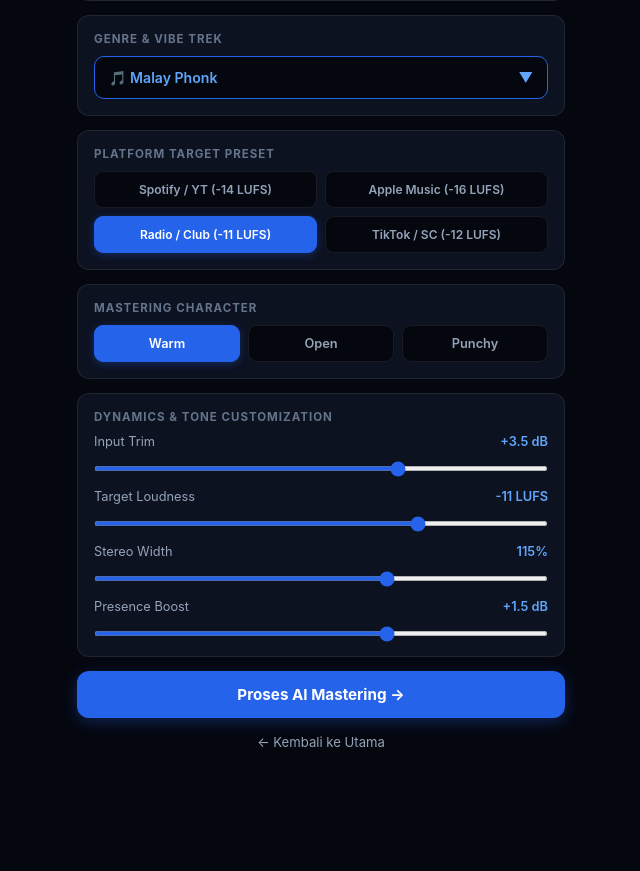
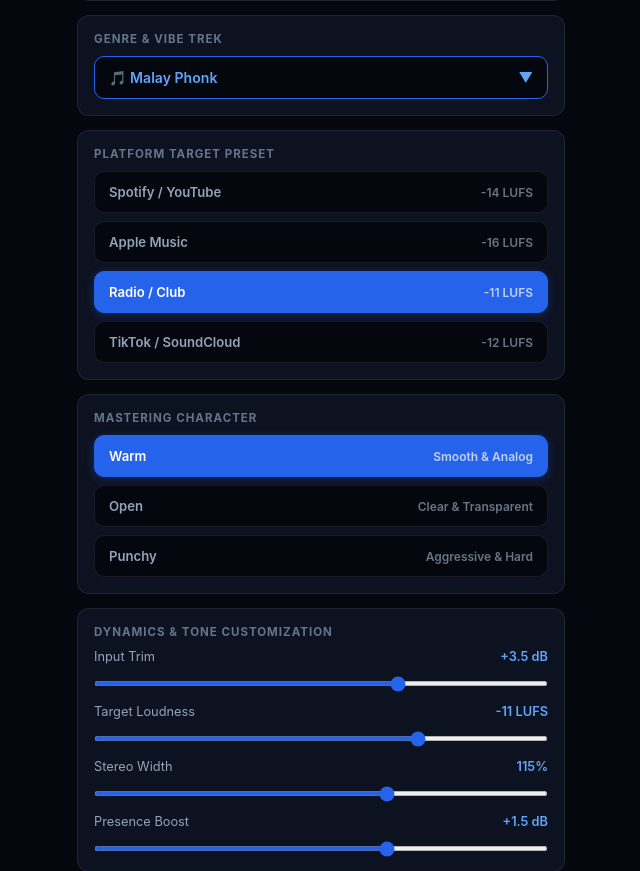
Before and after one commit to semulabangkit1985-ctrl/bp-ai-music-studio, a Flask app: page / in a window 1280 px wide, after a click on "Mula Mastering Sekarang →". Shown: the part 386-1257 px from the top of the page, without its empty margins (319-959 px from the left). Before the commit the page ends 1133 px from the top, so only its background shows below. Run offline with Flask 3, Linux system fonts and the light colour scheme.

Commit message:
Update index.html

```diff
--- a/templates/index.html
+++ b/templates/index.html
@@ -233,56 +233,35 @@
             background: rgba(37, 99, 235, 0.12);
         }
 
-        .preset-grid {
-            display: grid;
-            grid-template-columns: 1fr 1fr;
+        /* STACKED OPTIONS (DI PISAHKAN SATU PERSATU KE BAWAH) */
+        .option-stack {
+            display: flex;
+            flex-direction: column;
             gap: 8px;
         }
 
-        .preset-btn {
+        .option-btn {
             background: var(--bg-main);
             border: 1px solid var(--border-color);
             color: var(--text-sub);
-            padding: 10px 8px;
-            border-radius: 9px;
-            font-size: 0.75rem;
+            padding: 12px 14px;
+            border-radius: 10px;
+            font-size: 0.82rem;
             font-weight: 600;
             cursor: pointer;
-            text-align: center;
+            text-align: left;
             transition: all 0.2s;
+            width: 100%;
+            display: flex;
+            justify-content: space-between;
+            align-items: center;
         }
 
-        .preset-btn.active {
+        .option-btn.active {
             background: var(--accent);
             color: white;
             border-color: var(--accent);
-            box-shadow: 0 2px 8px var(--accent-glow);
-        }
-
-        .style-grid {
-            display: grid;
-            grid-template-columns: 1fr 1fr 1fr;
-            gap: 8px;
-        }
-
-        .style-btn {
-            background: var(--bg-main);
-            border: 1px solid var(--border-color);
-            color: var(--text-sub);
-            padding: 10px;
-            border-radius: 9px;
-            font-size: 0.8rem;
-            font-weight: 600;
-            cursor: pointer;
-            text-align: center;
-            transition: all 0.2s;
-        }
-
-        .style-btn.active {
-            background: var(--accent);
-            color: white;
-            border-color: var(--accent);
-            box-shadow: 0 2px 8px var(--accent-glow);
+            box-shadow: 0 2px 10px var(--accent-glow);
         }
 
         .slider-group {
@@ -448,20 +427,20 @@
 
             <div class="card">
                 <div class="card-title">Platform Target Preset</div>
-                <div class="preset-grid">
-                    <div class="preset-btn" onclick="selectOption(this, '.preset-grid')">Spotify / YT (-14 LUFS)</div>
-                    <div class="preset-btn" onclick="selectOption(this, '.preset-grid')">Apple Music (-16 LUFS)</div>
-                    <div class="preset-btn active" onclick="selectOption(this, '.preset-grid')">Radio / Club (-11 LUFS)</div>
-                    <div class="preset-btn" onclick="selectOption(this, '.preset-grid')">TikTok / SC (-12 LUFS)</div>
+                <div class="option-stack" id="presetStack">
+                    <div class="option-btn" onclick="selectOption(this, 'presetStack')"><span>Spotify / YouTube</span> <span style="font-size: 0.75rem; opacity: 0.7;">-14 LUFS</span></div>
+                    <div class="option-btn" onclick="selectOption(this, 'presetStack')"><span>Apple Music</span> <span style="font-size: 0.75rem; opacity: 0.7;">-16 LUFS</span></div>
+                    <div class="option-btn active" onclick="selectOption(this, 'presetStack')"><span>Radio / Club</span> <span style="font-size: 0.75rem; opacity: 0.7;">-11 LUFS</span></div>
+                    <div class="option-btn" onclick="selectOption(this, 'presetStack')"><span>TikTok / SoundCloud</span> <span style="font-size: 0.75rem; opacity: 0.7;">-12 LUFS</span></div>
                 </div>
             </div>
 
             <div class="card">
                 <div class="card-title">Mastering Character</div>
-                <div class="style-grid">
-                    <div class="style-btn active" onclick="selectOption(this, '.style-grid')">Warm</div>
-                    <div class="style-btn" onclick="selectOption(this, '.style-grid')">Open</div>
-                    <div class="style-btn" onclick="selectOption(this, '.style-grid')">Punchy</div>
+                <div class="option-stack" id="characterStack">
+                    <div class="option-btn active" onclick="selectOption(this, 'characterStack')"><span>Warm</span> <span style="font-size: 0.75rem; opacity: 0.7;">Smooth & Analog</span></div>
+                    <div class="option-btn" onclick="selectOption(this, 'characterStack')"><span>Open</span> <span style="font-size: 0.75rem; opacity: 0.7;">Clear & Transparent</span></div>
+                    <div class="option-btn" onclick="selectOption(this, 'characterStack')"><span>Punchy</span> <span style="font-size: 0.75rem; opacity: 0.7;">Aggressive & Hard</span></div>
                 </div>
             </div>
 
@@ -564,8 +543,8 @@
             window.scrollTo({ top: 0, behavior: 'smooth' });
         }
 
-        function selectOption(btn, selector) {
-            btn.closest(selector).querySelectorAll('div').forEach(b => b.classList.remove('active'));
+        function selectOption(btn, containerId) {
+            document.getElementById(containerId).querySelectorAll('.option-btn').forEach(b => b.classList.remove('active'));
             btn.classList.add('active');
         }
 
```
